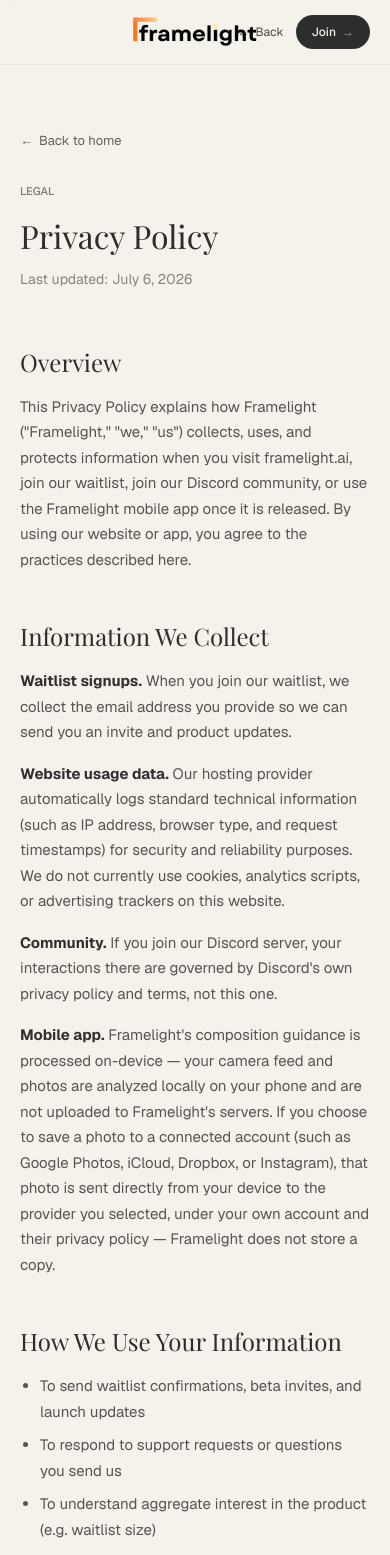
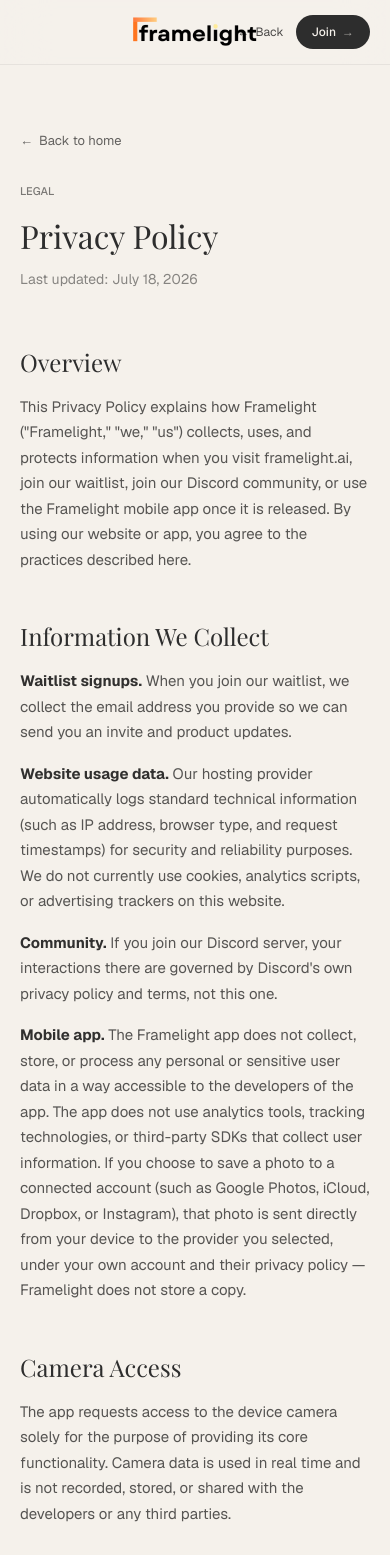
Before and after one commit to framelight/framelight-website, a Next.js app: page /privacy in a window 390 px wide. Shown: the top 1555 px of the page. Built offline with nearby package versions, Linux system fonts and the light colour scheme; a web font is replaced by a local one.

Commit message:
copy(privacy): add app store required camera/data collection disclosures
Merges the mobile app privacy language from FramelightDocs/PRIVACY.md
ahead of Monday's App Store submission.

```diff
--- a/app/privacy/page.tsx
+++ b/app/privacy/page.tsx
@@ -11,7 +11,7 @@
 };
 
 const CONTACT_EMAIL = 'framelight.ai@gmail.com';
-const LAST_UPDATED = 'July 6, 2026';
+const LAST_UPDATED = 'July 18, 2026';
 
 export default function PrivacyPolicy() {
   return (
@@ -46,14 +46,24 @@
           Discord&apos;s own privacy policy and terms, not this one.
         </p>
         <p>
-          <strong className="text-black/80">Mobile app.</strong>{' '}
-          Framelight&apos;s composition guidance is processed on-device — your
-          camera feed and photos are analyzed locally on your phone and are
-          not uploaded to Framelight&apos;s servers. If you choose to save a
-          photo to a connected account (such as Google Photos, iCloud,
+          <strong className="text-black/80">Mobile app.</strong> The
+          Framelight app does not collect, store, or process any personal or
+          sensitive user data in a way accessible to the developers of the
+          app. The app does not use analytics tools, tracking technologies, or
+          third-party SDKs that collect user information. If you choose to
+          save a photo to a connected account (such as Google Photos, iCloud,
           Dropbox, or Instagram), that photo is sent directly from your device
           to the provider you selected, under your own account and their
           privacy policy — Framelight does not store a copy.
+        </p>
+      </LegalSection>
+
+      <LegalSection title="Camera Access">
+        <p>
+          The app requests access to the device camera solely for the purpose
+          of providing its core functionality. Camera data is used in real
+          time and is not recorded, stored, or shared with the developers or
+          any third parties.
         </p>
       </LegalSection>
 
```
